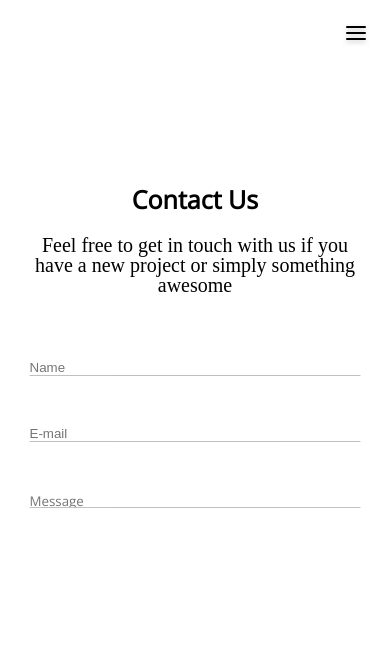
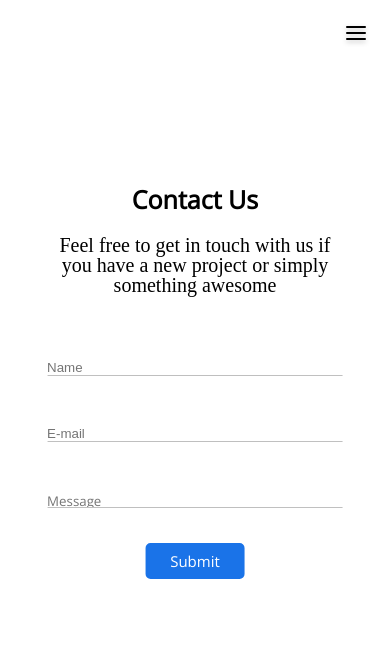
Before and after one commit to ragarwalll/rotaractheritage, a PHP site: page /rotaractheritage/contact in a window 390 px wide. Shown: the top 671 px of the page. Run offline with PHP 8.4, Linux system fonts and the light colour scheme; some libraries are stand-ins or nearby versions.

Commit message:
Contact US+Responsive

```diff
--- a/contact.php
+++ b/contact.php
@@ -1,20 +1,61 @@
 <?php $carousel="no";
 include ( "./inc/header.inc.php");
+if(isset($_POST['submit'])){
+    $name=$_POST['name'];
+    $email=$_POST['email'];
+    $message=$_POST['message'];
+
+    if($name){
+        if(filter_var($email, FILTER_VALIDATE_EMAIL)){
+            if(strlen($message)>=5){
+                $email_default="agarwal.rahul324329@gmail.com";
+                $headers = "From: agarwal.rahul324@gmail.com";
+                mail($email_default,"Rotaract-Contact Us By: ".$name."",$message,$headers);
+                echo "
+                <script>
+                    alert('We have recieved your mail. We will contact you soon');
+                </script>
+                ";
+
+            }
+            else{
+                echo "
+                <script>
+                    alert('Your message should be greater than atleast 5 characters');
+                ";
+            }
+        }
+        else{
+            echo "
+            <script>
+                alert('Invalid Email');
+            ";
+        }
+    }
+    else{
+        echo "
+        <script>
+            alert('Enter Name');
+        </script>
+        ";
+    }
+}
 ?>
-
+<div class="form">
     <div class="contact">
         <h3 id="area" class="contact__heading">Contact Us</h3>
         <h2 class="contact__detail ">Feel free to get in touch with us if you have a new project or simply something awesome</h2>
         <form action="" method="post">
-        <input type="text" name="name" autocomplete="off" class="contact__input" placeholder="Name" autocomplete="off">
+            <input type="text" name="name" class="contact__input" placeholder="Name" autocomplete="off">
             <div class="contact__line1 line"></div>
-        <input type="email" name="email" autocomplete="off" class="contact__input contact__email" placeholder="E-mail">
+            <input type="email" name="email" class="contact__input contact__email" placeholder="E-mail" autocomplete="off">
             <div class="contact__line2 line"></div>
             <textarea name="message" data-min-rows="1" rows="1" class="contact__input contact__message autoExpand"  placeholder="Message"></textarea>
             <div class="contact__line3 line"></div>
+            <input type="submit" class="contact__final" name="submit" value="Submit">
 
         </form>
     </div>
-
+</div>
 <script src="js/textarea_as.js"></script>
 <script src="js/contact__hover.js"></script>
--- a/css/main.css
+++ b/css/main.css
@@ -1177,6 +1177,23 @@
   font-family: 'Open Sans', sans-serif;
 }
 
+.contact__final {
+  background: #1a73e8;
+  color: white;
+  border: 2px solid #1a73e8;
+  padding: .40em 1.5em;
+  text-decoration: none;
+  border-radius: 5px;
+  font-weight: normal;
+  font-size: 15px;
+  font-family: 'Open Sans', sans-serif;
+  cursor: pointer;
+  font-weight: 500;
+  -webkit-transform: translateY(35px);
+      -ms-transform: translateY(35px);
+          transform: translateY(35px);
+}
+
 .overveiw__container__item {
   margin: 0 auto 40px;
 }
--- a/inc/header.inc.php
+++ b/inc/header.inc.php
@@ -51,10 +51,9 @@
                   <li><a href="javascript: void(0);" id="na">About us</a></li>
                   <li><a href="javascript: void(0);" id="na">Home</a></li>
                   <li><a href="http://localhost/rotaractheritage/login" id="na">Sign In/Sign Up</a></li>
-                  <li><a href="#" id="na">Clubs</a></li>
                   <li><a href="http://localhost/rotaractheritage/events" id="na">Events</a></li>
                   <li><a href="http://localhost/rotaractheritage/members" id="na">Board Members</a></li>
-                  <li><a href="#" id="na">Contact Us</a></li>
+                  <li><a href="contact" id="na">Contact Us</a></li>
               </ul>
           </div>
           <div class="nav-wrapper hidden" id="nav__2">
@@ -68,7 +67,10 @@
               <ul>
                   <li><a href="overview" id="na">Rotaract Overview</a></li>
                   <li><a href="history" id="na">Rotaract History</a></li>
-                  <li><a href="" id="na">Rotaract International</a></li>
+                  <li><a href="" id="na">Standard Rotaract Consitution</a></li>
+                  <li><a href="https://www.rsamdio.org/" id="na" target="_blank">MDIO - RSAMDIO</a></li>
+                  <li><a href="https://www.rotary.org/" id="na" target="_blank">Rotaract International</a></li>
+                  <li><a href="http://rotaract3170.org" id="na" target="_blank">Rotaract 3170</a></li>
               </ul>
           </div>
         </nav>
--- a/sass/layout/_contact.sass
+++ b/sass/layout/_contact.sass
@@ -39,3 +39,17 @@
     resize: none
     &::placeholder
         font-family: 'Open Sans', sans-serif
+
+.contact__final
+    background: #1a73e8
+    color: white
+    border: 2px solid #1a73e8
+    padding: .40em 1.5em
+    text-decoration: none
+    border-radius: 5px
+    font-weight: normal
+    font-size: 15px
+    font-family: 'Open Sans', sans-serif
+    cursor: pointer
+    font-weight: 500
+    transform: translateY(35px)
```
Lines whose indentation alone changed are shown as unchanged.
